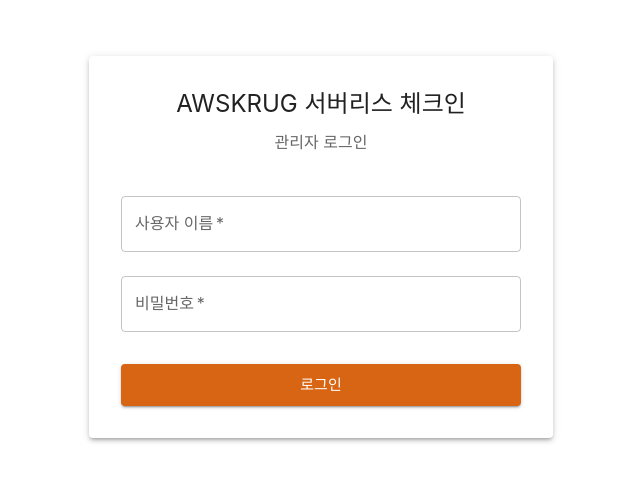
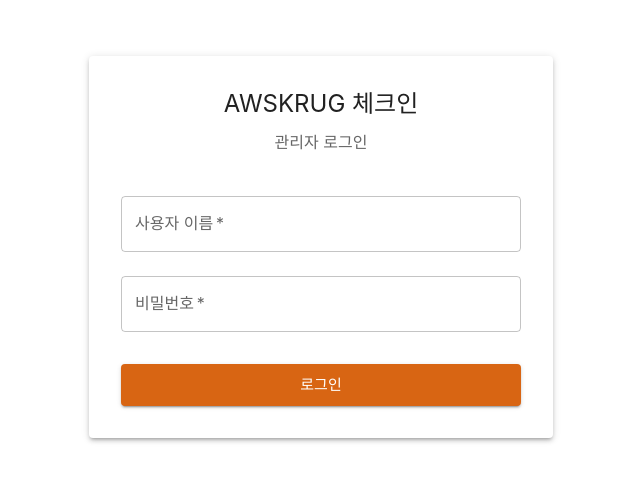
Before and after one commit to leehjhjhj/awskrug-serverless-checkin, a React (Create React App) app in the folder admin_sunny/: page /login in a window 1280 px wide. Shown: the part 169-650 px from the top of the page, without its empty margins (319-959 px from the left). Built offline with nearby package versions, Linux system fonts and the light colour scheme; no server answers.

Commit message:
feat: 로그인 변경

```diff
--- a/admin_sunny/public/index.html
+++ b/admin_sunny/public/index.html
@@ -7,11 +7,11 @@
     <meta name="theme-color" content="#d86513" />
     <meta
       name="description"
-      content="AWSKRUG 서버리스 체크인 관리자 페이지"
+      content="AWSKRUG 체크인 관리자 페이지"
     />
     <link rel="apple-touch-icon" href="%PUBLIC_URL%/logo192.png" />
     <link rel="manifest" href="%PUBLIC_URL%/manifest.json" />
-    <title>AWSKRUG 서버리스 체크인 관리자</title>
+    <title>AWSKRUG 체크인 관리자</title>
   </head>
   <body>
     <noscript>이 앱을 실행하려면 JavaScript를 활성화해야 합니다.</noscript>
--- a/admin_sunny/src/components/common/Header.js
+++ b/admin_sunny/src/components/common/Header.js
@@ -40,7 +40,7 @@
         </IconButton>
 
         <Typography variant="h6" noWrap component="div" sx={{ flexGrow: 1 }}>
-          AWSKRUG 서버리스 체크인 관리자
+          AWSKRUG 체크인 관리자
         </Typography>
 
         <Box sx={{ display: 'flex', alignItems: 'center' }}>
--- a/admin_sunny/src/pages/login/Login.js
+++ b/admin_sunny/src/pages/login/Login.js
@@ -68,7 +68,7 @@
           }}
         >
           <Typography variant="h5" component="h1" gutterBottom>
-            AWSKRUG 서버리스 체크인
+            AWSKRUG 체크인
           </Typography>
           <Typography variant="subtitle1" color="text.secondary">
             관리자 로그인
```
Also changed, not shown: 2 other files (tests, documents, lock files or other folders).
